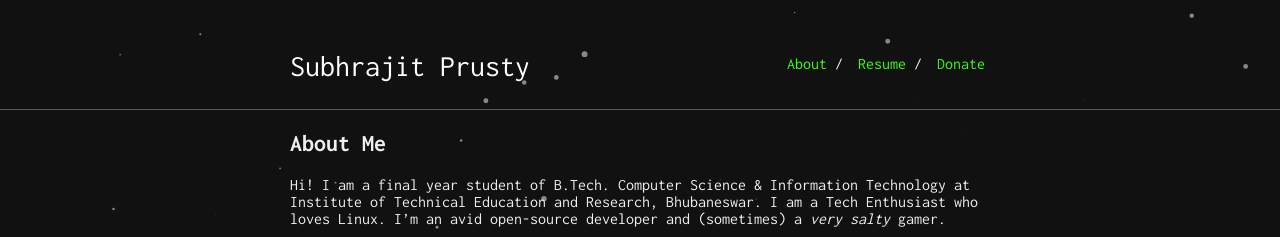
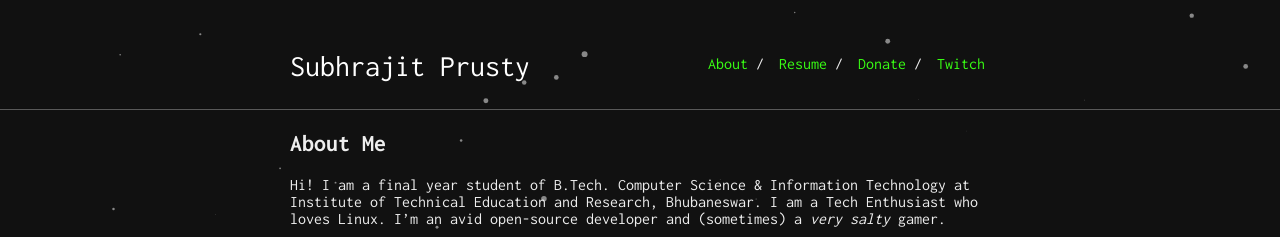
Before and after one commit to SubhrajitPrusty/SubhrajitPrusty.github.io, a Jekyll site: the page built from index.md, in a window 1280 px wide. Shown: the top 237 px of the page. Built offline with Jekyll 4.4.1, drawn with Linux system fonts in a browser that asks for light colours; our own code applies the rules of GitHub Pages for plain Markdown files.

Commit message:
try twitch link

```diff
--- a/_config.yml
+++ b/_config.yml
@@ -22,6 +22,8 @@ nav:
    link: "public/cv.pdf"
  - name: "Donate"
    link: "donate"
+ - name: Twitch
+   link: /twitch
 
 
 js: app.js
```
